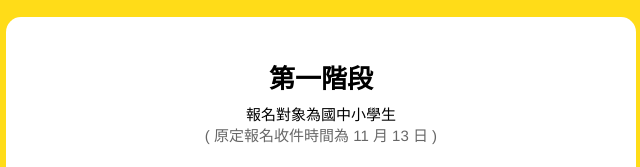
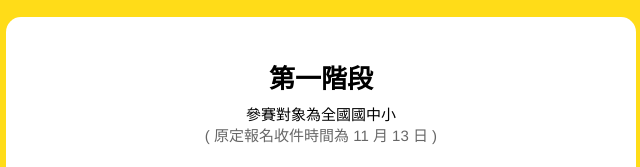
Before and after one commit to Rin-kingkit/edm-web, a plain HTML site: page index.html in a window 1280 px wide. Shown: the part 1336-1503 px from the top of the page, 29-669 px from the left. Drawn offline with Linux system fonts and the light colour scheme.

Commit message:
11.10 7
參賽對象為全國國中小

```diff
--- a/index.html
+++ b/index.html
@@ -7,6 +7,7 @@
 
     <link rel="stylesheet" href="style.css">
     <!-- style="" -->
+    <style></style>
 </head>
 <body>
     <div style="" class="container" style="">
@@ -39,7 +40,7 @@
             <div class="content">
                 <div class="first-info">
                     <h3>第一階段</h3>
-                    <p class="target">報名對象為國中小學生</p>
+                    <p class="target">參賽對象為全國國中小</p>
                     <p class="info">( 原定報名收件時間為 11 月 13 日 )</p>
                     <div class="btn-white">
                         <a href="https://drive.google.com/file/d/1WSp1tIZfSVuuafBSfimZezHM8dRIT2SU/view" target="_blank">詳見競賽辦法</a>
```
